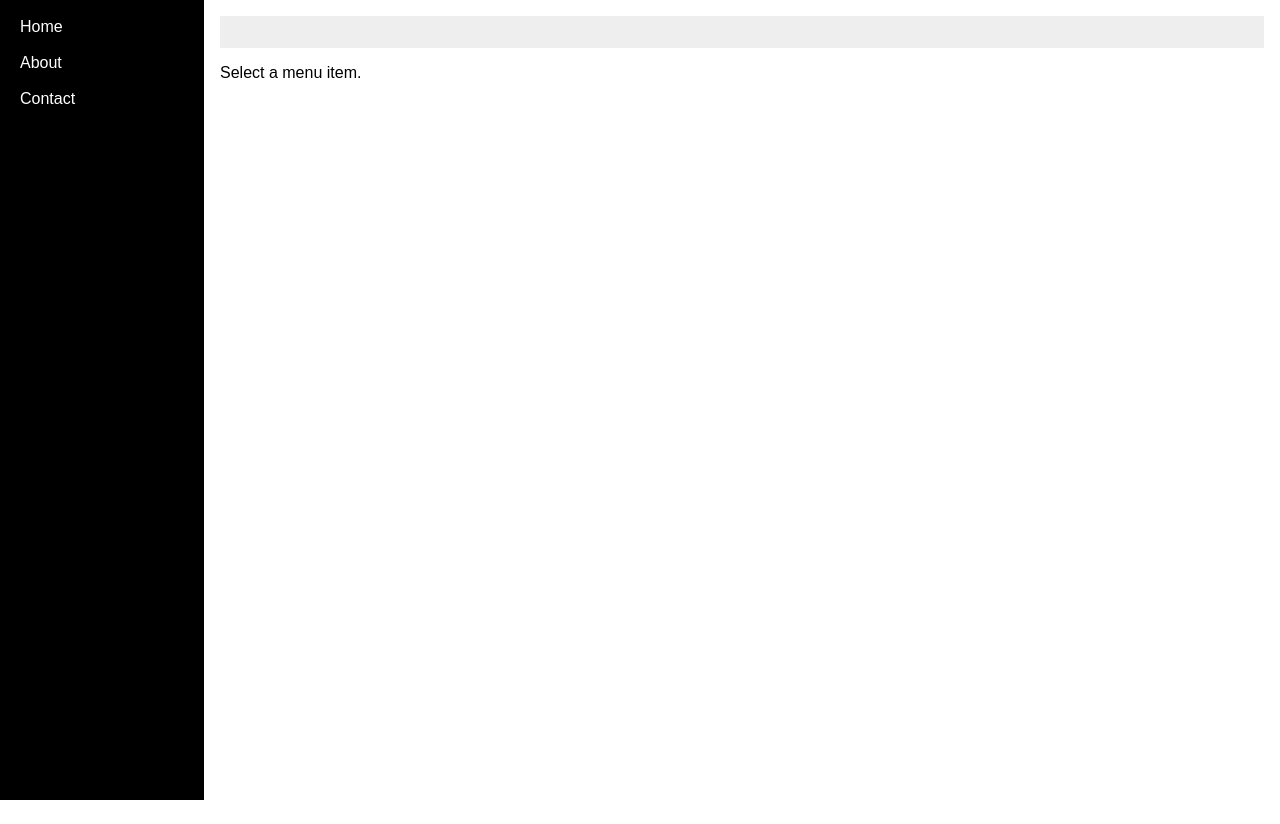
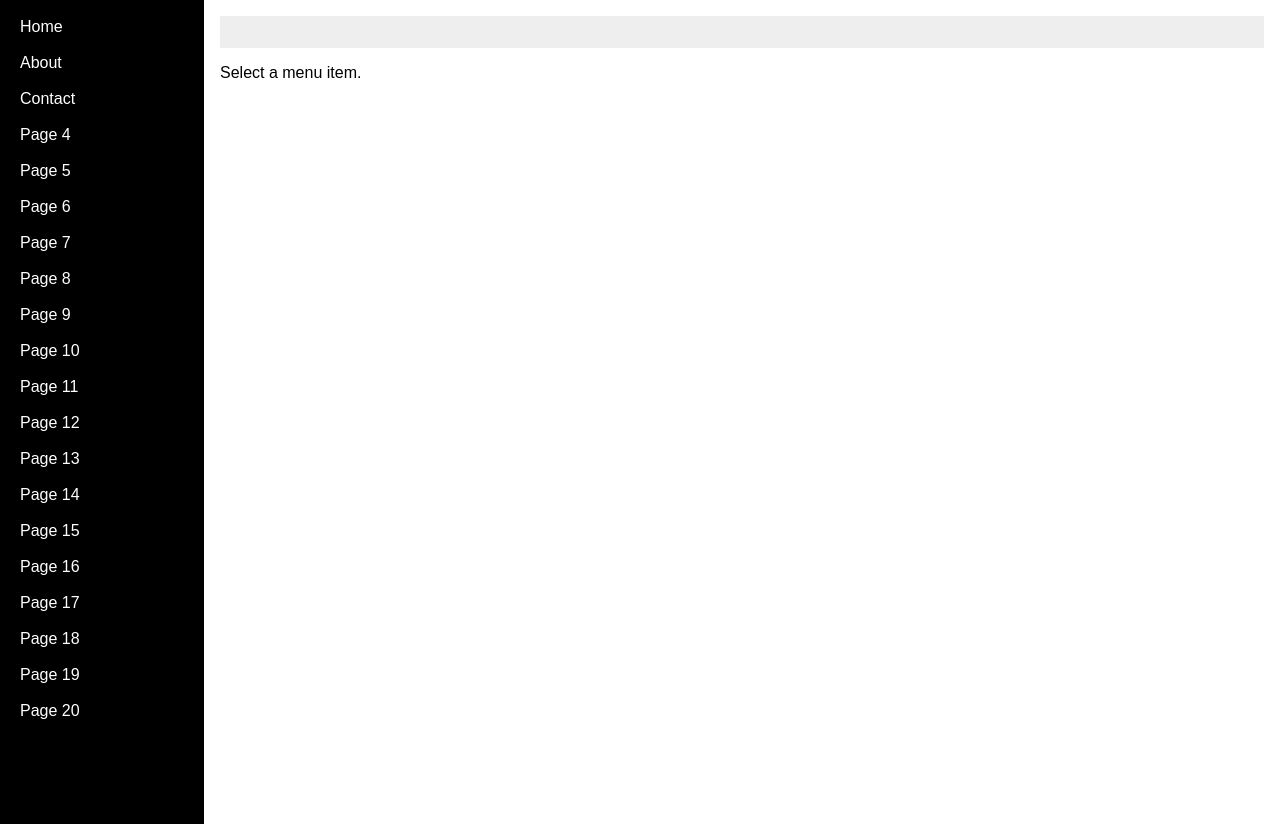
Before and after one commit to yaserhadi/tagsView, a website: page index.html in a window 1280 px wide. Before the commit the page ends 800 px from the top, so only its background shows below. Drawn offline with nearby package versions, Linux system fonts and the light colour scheme.

Commit message:
Add scrollable left menu and expand items to 20

```diff
--- a/index.html
+++ b/index.html
@@ -10,6 +10,8 @@
     width: 180px;
     background: #000;
     padding: 12px;
+    height: 100vh;
+    overflow-y: auto;
   }
   .menu-item {
     display: block;
@@ -97,6 +99,23 @@
     <a href="#home" class="menu-item">Home</a>
     <a href="#about" class="menu-item">About</a>
     <a href="#contact" class="menu-item">Contact</a>
+    <a href="#page4" class="menu-item">Page 4</a>
+    <a href="#page5" class="menu-item">Page 5</a>
+    <a href="#page6" class="menu-item">Page 6</a>
+    <a href="#page7" class="menu-item">Page 7</a>
+    <a href="#page8" class="menu-item">Page 8</a>
+    <a href="#page9" class="menu-item">Page 9</a>
+    <a href="#page10" class="menu-item">Page 10</a>
+    <a href="#page11" class="menu-item">Page 11</a>
+    <a href="#page12" class="menu-item">Page 12</a>
+    <a href="#page13" class="menu-item">Page 13</a>
+    <a href="#page14" class="menu-item">Page 14</a>
+    <a href="#page15" class="menu-item">Page 15</a>
+    <a href="#page16" class="menu-item">Page 16</a>
+    <a href="#page17" class="menu-item">Page 17</a>
+    <a href="#page18" class="menu-item">Page 18</a>
+    <a href="#page19" class="menu-item">Page 19</a>
+    <a href="#page20" class="menu-item">Page 20</a>
   </div>
 
   <div class="main-content">
```
